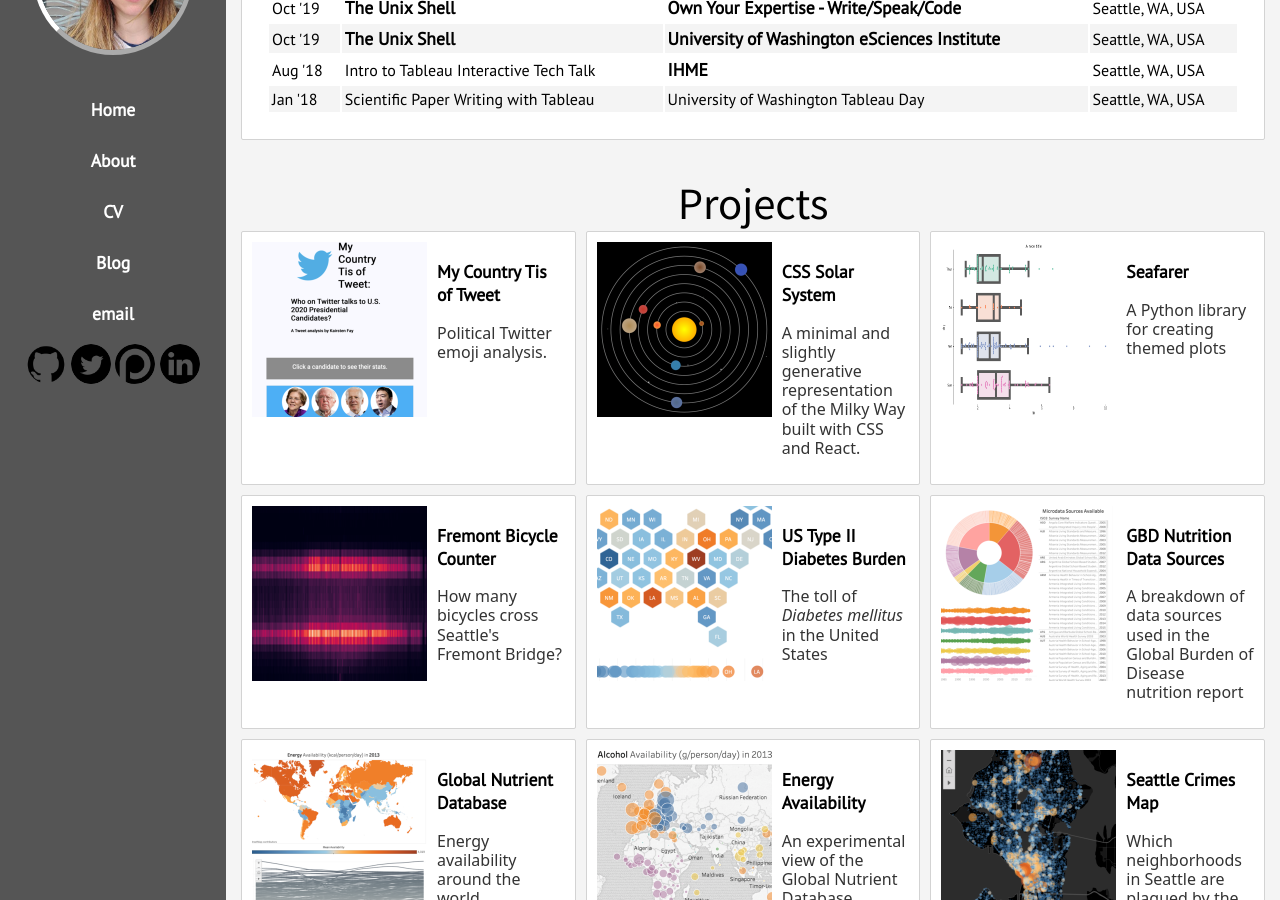
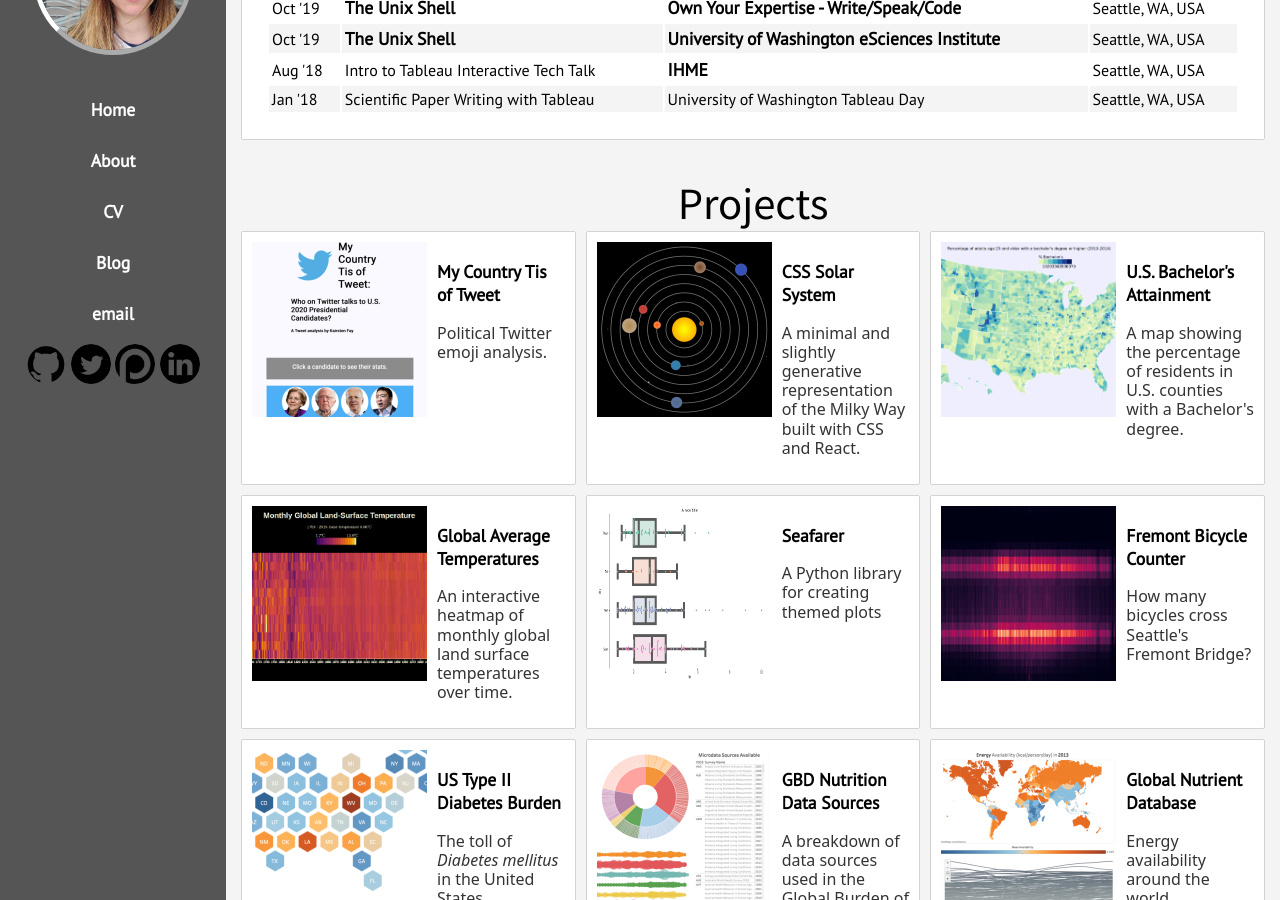
Before and after one commit to kairstenfay/kairstenfay.github.io, a Jekyll site: the page built from index.html, in a window 1280 px wide and 900 px high, scrolled down 217 px. Built offline with Jekyll 4.4.1, drawn with Linux system fonts in a browser that asks for light colours.

Commit message:
home: Add D3 projects from FCC

```diff
--- a/index.html
+++ b/index.html
@@ -108,6 +108,30 @@
                 <h3>CSS Solar System</h3>
                 <p>A minimal and slightly generative representation
                     of the Milky Way built with CSS and React.
+                </p>
+            </div>
+        </div>
+        <div class="portfolio-item">
+            <a href="http://kairstenfay.github.io/data-viz/d3-choropleth">
+                <img class="link cell"
+                    src="images/thumbnail_d3_choropleth_map.png"
+                    alt="preview"/>
+            </a>
+            <div>
+                <h3>U.S. Bachelor's Attainment</h3>
+                <p>A map showing the percentage of residents in U.S. counties with a Bachelor's degree.
+                </p>
+            </div>
+        </div>
+        <div class="portfolio-item">
+            <a href="http://kairstenfay.github.io/data-viz/d3-heatmap">
+                <img class="link cell"
+                    src="images/thumbnail_d3_heatmap.png"
+                    alt="preview"/>
+            </a>
+            <div>
+                <h3>Global Average Temperatures</h3>
+                <p>An interactive heatmap of monthly global land surface temperatures over time.
                 </p>
             </div>
         </div>
```
Also changed, not shown: images/thumbnail_d3_choropleth_map.png (added), images/thumbnail_d3_heatmap.png (added).
